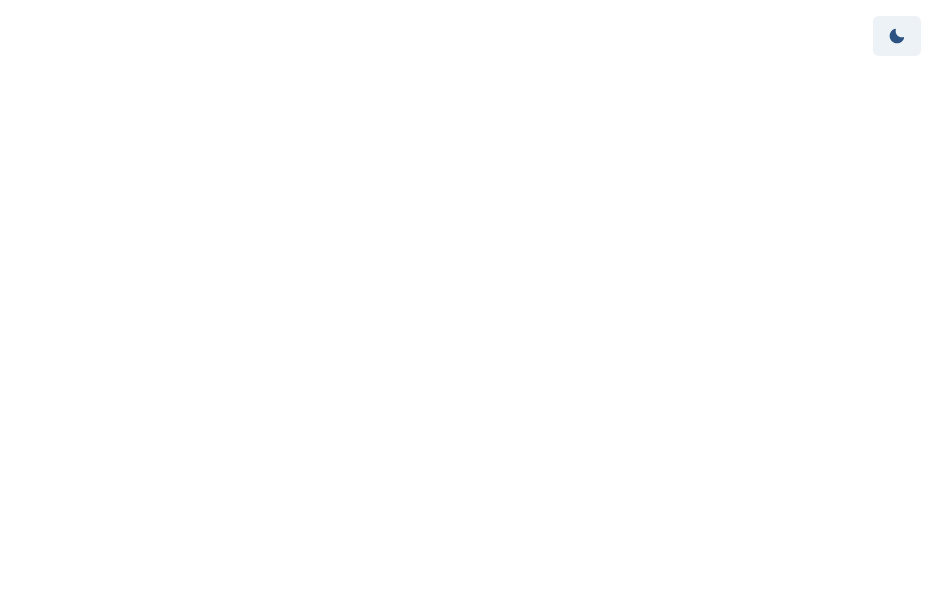
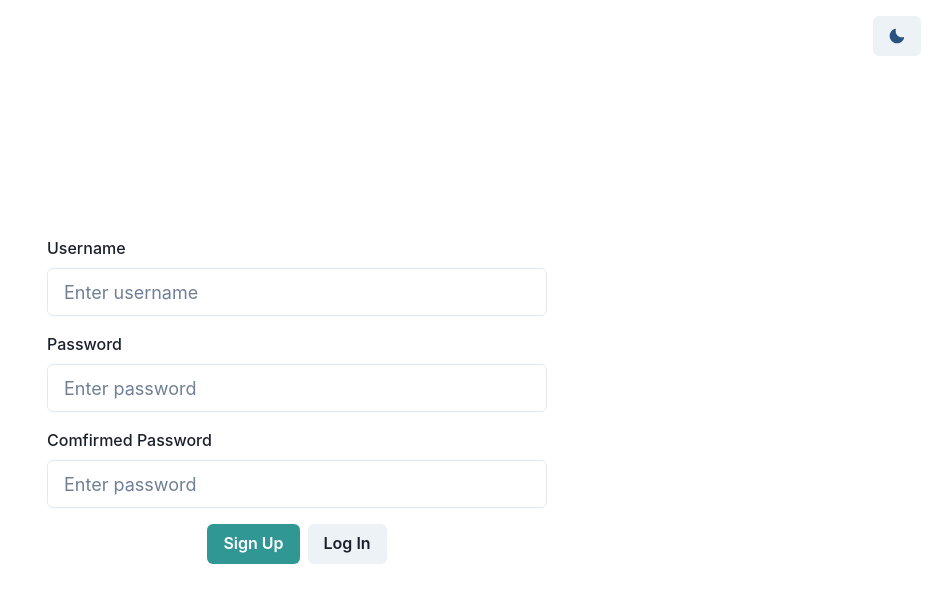
Before and after one commit to MJ9601/full-stack-chat-app, a React (Vite) app in the folder client/: page /register in a window 1280 px wide. Shown: the top 602 px of the page, without its empty margins (343-1280 px from the left). Built offline with nearby package versions, Linux system fonts and the light colour scheme.

Commit message:
[3/23 0300] setting up login and signup

```diff
--- a/client/src/App.tsx
+++ b/client/src/App.tsx
@@ -1,9 +1,11 @@
 import ToggleColormodel from "./components/ToggleColormodel";
+import View from "./components/View";
 
 function App() {
   return (
     <>
       <ToggleColormodel />
+      <View />
     </>
   );
 }
--- /dev/null
+++ b/client/src/components/View.tsx
@@ -0,0 +1,20 @@
+import { Suspense, lazy } from "react";
+import { Route, Routes } from "react-router-dom";
+
+const Login = lazy(() => import("./pages/auth/Login"));
+const Signup = lazy(() => import("./pages/auth/Signup"));
+
+export default function View() {
+  return (
+    <>
+      <Suspense fallback={<></>} />
+      <Routes>
+        <Route path="/">
+          <Route path="login" element={<Login />} />
+          <Route path="register" element={<Signup />} />
+          <Route path="*" element={<Login />} />
+        </Route>
+      </Routes>
+    </>
+  );
+}
--- /dev/null
+++ b/client/src/components/pages/Room.tsx
@@ -0,0 +1,5 @@
+import React from "react";
+
+export default function Room() {
+  return <div>Room</div>;
+}
--- /dev/null
+++ b/client/src/components/pages/auth/Login.tsx
@@ -0,0 +1,40 @@
+import {
+  VStack,
+  Input,
+  FormControl,
+  FormLabel,
+  Button,
+  ButtonGroup,
+  FormErrorMessage,
+} from "@chakra-ui/react";
+
+export default function Login() {
+  return (
+    <VStack
+      as="form"
+      w={{ base: "90%", md: "500px" }}
+      mx="auto"
+      justify="center"
+      spacing="1rem"
+      h="100vh"
+    >
+      <FormControl>
+        <FormLabel>Username</FormLabel>
+        <Input name="username" placeholder="Enter username" size="lg" />
+        <FormErrorMessage>Invalid username</FormErrorMessage>
+      </FormControl>
+
+      <FormControl>
+        <FormLabel>Password</FormLabel>
+        <Input name="password" placeholder="Enter password" size="lg" />
+        <FormErrorMessage>Invalid password</FormErrorMessage>
+      </FormControl>
+      <ButtonGroup>
+        <Button colorScheme="teal" type="submit">
+          Log In
+        </Button>
+        <Button>Create an Account</Button>
+      </ButtonGroup>
+    </VStack>
+  );
+}
--- /dev/null
+++ b/client/src/components/pages/auth/Signup.tsx
@@ -0,0 +1,51 @@
+import {
+  VStack,
+  FormControl,
+  FormLabel,
+  Input,
+  FormErrorMessage,
+  Button,
+  ButtonGroup,
+} from "@chakra-ui/react";
+
+export default function Signup() {
+  return (
+    <VStack
+      as="form"
+      w={{ base: "90%", md: "500px" }}
+      mx="auto"
+      justify="center"
+      spacing="1rem"
+      h="100vh"
+    >
+      <FormControl>
+        <FormLabel>Username</FormLabel>
+        <Input name="username" placeholder="Enter username" size="lg" />
+        <FormErrorMessage>Invalid username</FormErrorMessage>
+      </FormControl>
+
+      <FormControl>
+        <FormLabel>Password</FormLabel>
+        <Input name="password" placeholder="Enter password" size="lg" />
+        <FormErrorMessage>Invalid password</FormErrorMessage>
+      </FormControl>
+
+      <FormControl>
+        <FormLabel>Comfirmed Password</FormLabel>
+        <Input
+          name="comfirmedPassword"
+          placeholder="Enter password"
+          size="lg"
+        />
+        <FormErrorMessage>Invalid password</FormErrorMessage>
+      </FormControl>
+
+      <ButtonGroup>
+        <Button colorScheme="teal" type="submit">
+          Sign Up
+        </Button>
+        <Button>Log In</Button>
+      </ButtonGroup>
+    </VStack>
+  );
+}
--- a/client/src/main.tsx
+++ b/client/src/main.tsx
@@ -1,5 +1,6 @@
 import { ColorModeScript } from "@chakra-ui/color-mode";
 import { ChakraProvider } from "@chakra-ui/react";
+import { BrowserRouter } from "react-router-dom";
 import React from "react";
 import ReactDOM from "react-dom/client";
 import App from "./App";
@@ -7,9 +8,11 @@ import theme from "./theme";
 
 ReactDOM.createRoot(document.getElementById("root") as HTMLElement).render(
   <React.StrictMode>
-    <ChakraProvider theme={theme}>
-      <ColorModeScript initialColorMode={theme.config.initialColorMode} />
-      <App />
-    </ChakraProvider>
+    <BrowserRouter>
+      <ChakraProvider theme={theme}>
+        <ColorModeScript initialColorMode={theme.config.initialColorMode} />
+        <App />
+      </ChakraProvider>
+    </BrowserRouter>
   </React.StrictMode>
 );
--- a/client/src/theme.ts
+++ b/client/src/theme.ts
@@ -24,8 +24,6 @@ const theme = {
 
       body: {
         margin: 0,
-        display: "flex",
-        "place-items": "center",
         "min-width": "320px",
         "min-height": "100vh",
       },
```
